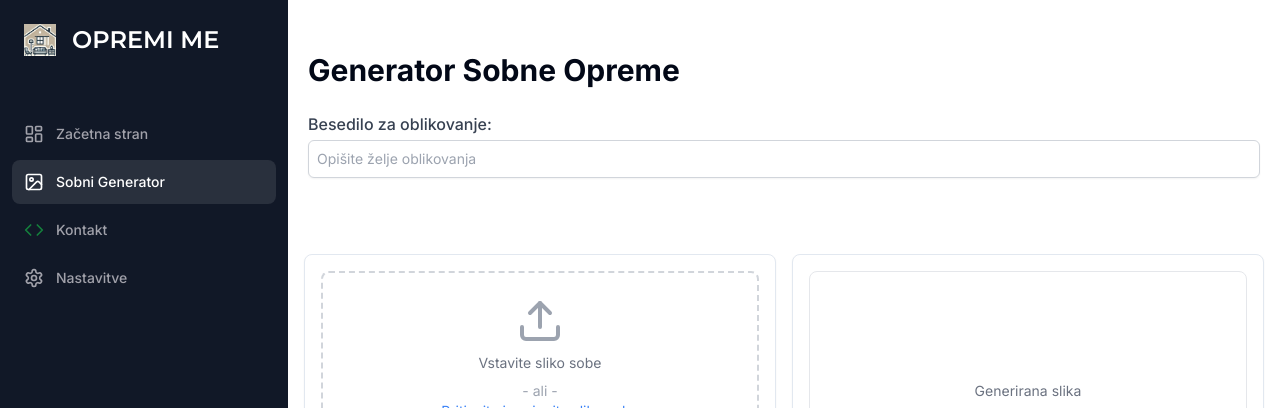
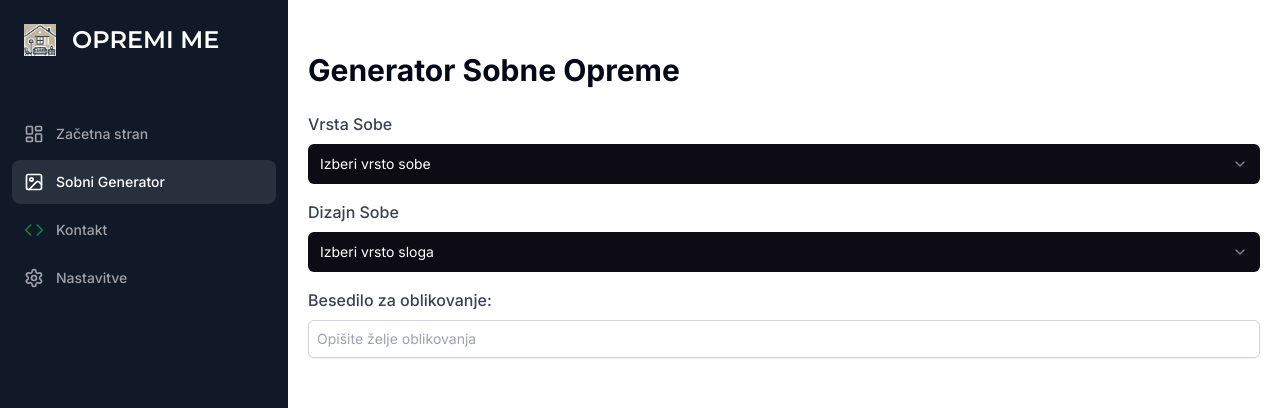
Before and after one commit to Prepadin/opremimesi, a Next.js app: page /image in a window 1280 px wide. Shown: the top 408 px of the page. Built offline with nearby package versions, Linux system fonts and the light colour scheme; no server answers.

Commit message:
third commit

```diff
--- a/app/(dashboard)/(routes)/image/page.tsx
+++ b/app/(dashboard)/(routes)/image/page.tsx
@@ -8,6 +8,7 @@ import { Card, CardContent } from "@/components/ui/card"
 import { Upload, Image as ImageIcon, Sliders, X } from 'lucide-react'
 import Image from "next/image"
 // import { ScrollArea } from "@/components/ui/scroll-area"
+import { Select, SelectTrigger, SelectValue, SelectContent, SelectItem } from "@/components/ui/select"; // Replace with your actual library
 
 interface RoomDescription {
   image: string
@@ -145,7 +146,7 @@ export default function ImagePage() {
       // Step 3: Generate the image with the translated prompt
       setLoading(true);
       const imageResponse = await axios.post(
-        `https://d2bc-46-122-68-255.ngrok-free.app/generate_design/?prompt=${translatedPrompt}`,
+        `https://f7dc-46-122-68-255.ngrok-free.app/generate_design/?prompt=${translatedPrompt}`,
         formData,
         {
           headers: {
@@ -182,16 +183,101 @@ export default function ImagePage() {
     }
   };
 
+  // const handleSelectChange = (value) => {
+  //   setPrompt(value); // Update the input field with the selected value
+  // };
 
+  const handleRoomTypeChange = (value: string) => {
+    setPrompt((prev) => `${value}${prev ? `, ${prev}` : ""}`);
+  };
 
+  const handleDesignStyleChange = (value: string) => {
+    setPrompt((prev) => `${prev}${prev ? `, ${value}` : value}`);
+  };
 
 return (
      <>
+
   <div className="p-5">
     <h1 className="text-3xl font-bold mb-6 ">Generator Sobne Opreme</h1>
+    {/* Room Type Selector */}
+    <div className="space-y-2">
+          <label className="block text-base font-medium text-gray-700 flex items-center gap-1">Vrsta Sobe</label>
+          {/* <Select defaultValue="" onValueChange={handleRoomTypeChange}>
+            <SelectTrigger className="w-full bg-[#0D0B14] border-0 text-white">
+              <SelectValue placeholder="Select room type" />  */}
+               <Select
+    defaultValue=""
+    onValueChange={(value) => setPrompt((prev) => `${value}, ${prev.split(',').slice(1).join(',')}`.trim())}
+  >
+     <SelectTrigger className="w-full bg-[#0D0B14] border-0 text-white">
+              <SelectValue placeholder="Izberi vrsto sobe" />
+            </SelectTrigger>
+            <SelectContent>
+              <SelectItem value="Dnevna Soba">Dnevna Soba</SelectItem>
+              <SelectItem value="Spalnica">Spalnica</SelectItem>
+              <SelectItem value="Kuhinja">Kuhinja</SelectItem>
+              <SelectItem value="Jedilnica">Jedilnica</SelectItem>
+              <SelectItem value="Otroška soba">Otroška soba</SelectItem>
+              <SelectItem value="Pisarna">Pisarna</SelectItem>
+              </SelectContent>
+          </Select>
+        </div>
+        <div className="space-y-2 mt-4">
+          <label className="block text-base font-medium text-gray-700 flex items-center gap-1">Dizajn Sobe</label>
+          {/* <Select defaultValue="" onValueChange={handleDesignStyleChange}> */}
+          <Select
+    defaultValue=""
+    onValueChange={(value) =>
+      setPrompt((prev) => {
+        const [roomType] = prev.split(','); // Extract the room type
+        return `${roomType}, ${value}`.trim(); // Combine room type with new design style
+      })
+    }
+  >
+            <SelectTrigger className="w-full bg-[#0D0B14] border-0 text-white">
+              <SelectValue placeholder="Izberi vrsto sloga" />
+            </SelectTrigger>
+            <SelectContent>
+              <SelectItem value="sodoben slog, elegantne linije, nevtralni toni, geometrijske oblike, minimalna dekoracija doma, enobarvna, bela, bež, siva, črna, les, steklo, kovinski poudarki">
+                Sodoben
+              </SelectItem>
+              <SelectItem value="Svetla lesena tla, prijeten tekstil, zamolkli pastelni toni, minimalistično pohištvo, funkcionalen dekor, naravna svetloba, zeleni poudarki, mehke bele stene, volnene preproge in preprosto leseno pohištvo.">
+              Skandinavska spokojnost
+              </SelectItem>
+              <SelectItem value="Izpostavljene opečne stene, betonska tla, jeklene napeljave, odprte police, nevtralne sive barve, topli lesni odtenki, osvetlitev, ki je navdihnila vintage, usnjeno pohištvo, črni poudarki in velika okna.">
+              Industrijski šik
+              </SelectItem>
+              <SelectItem value="Pohištvo z retro navdihom, stožčaste lesene noge, drzni geometrijski vzorci, živahni barvni poudarki, topli lesni odtenki, velika okna, minimalističen dekor, mehki tekstil in elegantne luči.">
+              Moderno sredi stoletja
+              </SelectItem>
+              <SelectItem value="Eklektično pohištvo, večplastni tekstil, makrame poudarki, zemeljski toni, topla razsvetljava, tkane preproge, naravni materiali, nizki sedeži, vzorčaste blazine in lončnice.">
+              Bohemiska energija
+              </SelectItem>
+              <SelectItem value="Sijajni zaključki, izrazita razsvetljava, elegantno pohištvo, monokromatska paleta, vrhunski materiali, plišasti tekstil, subtilne kovine, čiste linije in abstraktna umetnina.">
+              Sodobni Luxe
+              </SelectItem>
+              <SelectItem value="Nevtralna barvna paleta, pohištvo nizkega profila, naravni les, mehke teksture, čiste linije, topla osvetlitev, funkcionalen dekor, tatami, preprosta keramika in občutek miru.">
+              Japonski minimalizem
+              </SelectItem>
+              <SelectItem value="Pohištvo iz umazanega lesa, ladjaste stene, nevtralni toni, mehki tekstil, udobne preproge, starinski dekor, odprte police, naravna svetloba, vrata hleva in osvetlitev v starinskem slogu.">
+              Rustikalna kmečka hiša
+              </SelectItem>
+              <SelectItem value="Odprt tloris, visoki stropi, velika okna, surovine, kot sta opeka in beton, moderno pohištvo, nevtralni toni, črni kovinski poudarki, minimalistični dekor in drzni umetniški deli.">
+              Urbano podstrešje
+              </SelectItem>
+              <SelectItem value="Bujno zelenje, naravni les, pohištvo iz ratana, živahni vzorci, mehke bele stene, umetnine s tropsko tematiko, topla razsvetljava, zračne zavese in poudarki iz bambusa.">
+              Tropski umik
+              </SelectItem>
+              <SelectItem value="Mehke modre, peščeno bež barve, pobeljen les, naravne teksture, lahke tkanine, navtični dekor, pletene košare, zračne zavese, poudarki iz naplavljenega lesa in obilo naravne svetlobe.">
+              Obalno zatišje
+              </SelectItem>
+              </SelectContent>
+          </Select>
+        </div>
     <form onSubmit={handleSubmit} className="mb-6 grid  ">
-      <div className="mb-4 ">
-        <label className="block text-base font-medium text-gray-700 ">Besedilo za oblikovanje:</label>
+      <div className="space-y-2 mt-4">
+        <label className="block text-base font-medium text-gray-700 flex items-center gap-1 ">Besedilo za oblikovanje:</label>
 
         <input
           type="text"
```
